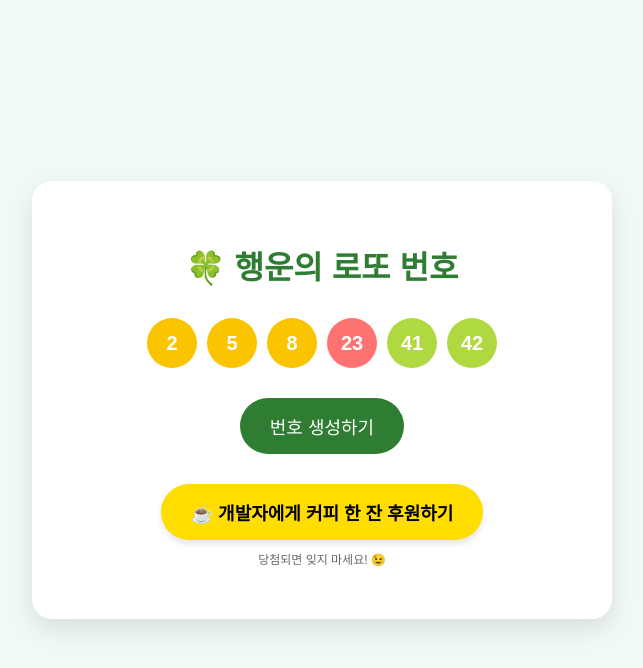
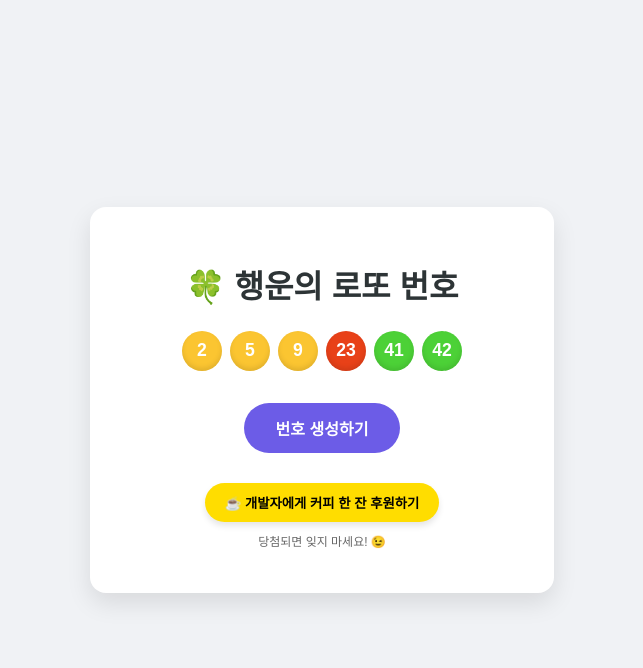
Before and after one commit to eungyogim04-eng/lotto-app, a website: page index.html in a window 1280 px wide. Both pictures are taken after a click on the button "번호 생성하기". Shown: the whole page, without its empty margins (318-961 px from the left). Drawn offline with Linux system fonts and the light colour scheme.

Commit message:
Update index.html

```diff
--- a/index.html
+++ b/index.html
@@ -5,74 +5,92 @@
     <meta name="viewport" content="width=device-width, initial-scale=1.0">
     <title>행운의 로또 번호 생성기</title>
     <style>
-        /* 웹사이트의 스타일(디자인)을 정의하는 CSS 영역입니다 */
         body {
-            font-family: 'Malgun Gothic', sans-serif;
-            background-color: #f0f9f4; /* 부드러운 초록색 배경 */
+            font-family: 'Apple SD Gothic Neo', 'Noto Sans KR', sans-serif;
+            background-color: #f0f2f5;
             display: flex;
-            flex-direction: column;
+            justify-content: center;
             align-items: center;
-            justify-content: center;
-            height: 100vh;
+            min-height: 100vh;
             margin: 0;
         }
         .container {
-            background-color: white;
-            padding: 40px;
-            border-radius: 20px;
+            background-color: #ffffff;
+            padding: 2rem;
+            border-radius: 1rem;
             box-shadow: 0 10px 25px rgba(0,0,0,0.1);
             text-align: center;
+            max-width: 400px;
             width: 90%;
-            max-width: 500px;
         }
         h1 {
-            color: #2e7d32;
-            margin-bottom: 30px;
+            color: #2d3436;
+            margin-bottom: 1.5rem;
         }
         .numbers-container {
             display: flex;
             justify-content: center;
-            gap: 10px;
-            margin-bottom: 30px;
+            gap: 0.5rem;
+            margin-bottom: 2rem;
             flex-wrap: wrap;
         }
         .ball {
-            width: 50px;
-            height: 50px;
-            background-color: #e0e0e0;
+            width: 40px;
+            height: 40px;
+            background-color: #dfe6e9;
             border-radius: 50%;
             display: flex;
+            justify-content: center;
             align-items: center;
-            justify-content: center;
             font-weight: bold;
-            font-size: 20px;
-            color: #333;
-            transition: transform 0.2s;
+            color: #2d3436;
+            font-size: 1.1rem;
+            box-shadow: inset 0 -3px 5px rgba(0,0,0,0.1);
         }
-        /* 번호 대역별 색상 지정 */
-        .ball.y1-10 { background-color: #fbc400; color: white; }
-        .ball.y11-20 { background-color: #69c8f2; color: white; }
-        .ball.y21-30 { background-color: #ff7272; color: white; }
-        .ball.y31-40 { background-color: #aaaaaa; color: white; }
-        .ball.y41-45 { background-color: #b0d840; color: white; }
+        /* 공 색상 - 실제 로또 색상 적용 */
+        .ball.yellow { background-color: #fbc531; color: #fff; } /* 1-10 */
+        .ball.blue { background-color: #0984e3; color: #fff; }   /* 11-20 */
+        .ball.red { background-color: #e84118; color: #fff; }    /* 21-30 */
+        .ball.gray { background-color: #7f8c8d; color: #fff; }   /* 31-40 */
+        .ball.green { background-color: #4cd137; color: #fff; }  /* 41-45 */
 
-        button {
-            background-color: #2e7d32;
+        .generate-btn {
+            background-color: #6c5ce7;
             color: white;
             border: none;
-            padding: 15px 30px;
-            font-size: 18px;
-            border-radius: 50px;
+            padding: 0.8rem 2rem;
+            font-size: 1rem;
+            border-radius: 2rem;
             cursor: pointer;
-            transition: background-color 0.3s;
+            transition: transform 0.1s, background-color 0.2s;
+            font-weight: bold;
         }
-        button:hover {
-            background-color: #1b5e20;
+        .generate-btn:hover {
+            background-color: #5f3dc4;
+        }
+        .generate-btn:active {
+            transform: scale(0.98);
+        }
+
+        /* 후원 버튼 스타일 */
+        .coffee-btn {
+            background-color: #FFDD00;
+            color: #000000;
+            font-weight: bold;
+            box-shadow: 0 4px 6px rgba(0,0,0,0.1);
+            padding: 10px 20px;
+            border: none;
+            border-radius: 2rem;
+            cursor: pointer;
+            font-family: sans-serif;
+            transition: transform 0.1s;
+        }
+        .coffee-btn:active {
+            transform: scale(0.98);
         }
     </style>
 </head>
 <body>
-
     <div class="container">
         <h1>🍀 행운의 로또 번호</h1>
         <div class="numbers-container" id="result">
@@ -83,10 +101,11 @@
             <div class="ball">?</div>
             <div class="ball">?</div>
         </div>
-        <button onclick="generateNumbers()">번호 생성하기</button>
+        <button class="generate-btn" onclick="generateNumbers()">번호 생성하기</button>
+
         <div style="margin-top: 30px;">
-    <a href="buymeacoffee.com/eungyo" target="_blank" style="text-decoration: none;">
-        <button style="background-color: #FFDD00; color: #000000; font-weight: bold; box-shadow: 0 4px 6px rgba(0,0,0,0.1);">
+            <a href="https://www.buymeacoffee.com/eungyo" target="_blank" style="text-decoration: none;">
+                <button class="coffee-btn">
                     ☕ 개발자에게 커피 한 잔 후원하기
                 </button>
             </a>
@@ -97,47 +116,31 @@
         </div>
 
     <script>
-        // 웹사이트의 동작(로직)을 정의하는 JavaScript 영역입니다
-
         function generateNumbers() {
-            // 1. 1부터 45까지의 숫자를 담은 배열 생성
-            const numbers = [];
-            for (let i = 1; i <= 45; i++) {
-                numbers.push(i);
+            const numbers = new Set();
+            while(numbers.size < 6) {
+                numbers.add(Math.floor(Math.random() * 45) + 1);
             }
 
-            // 2. 무작위로 섞어서 6개 뽑기 (피셔-예이츠 셔플 알고리즘의 단순화)
-            const result = [];
-            for (let i = 0; i < 6; i++) {
-                const randomIndex = Math.floor(Math.random() * numbers.length);
-                const selectedNumber = numbers.splice(randomIndex, 1)[0];
-                result.push(selectedNumber);
-            }
+            const sortedNumbers = Array.from(numbers).sort((a, b) => a - b);
+            const resultDiv = document.getElementById('result');
+            resultDiv.innerHTML = '';
 
-            // 3. 보기 좋게 오름차순 정렬
-            result.sort((a, b) => a - b);
+            sortedNumbers.forEach(num => {
+                const ball = document.createElement('div');
+                ball.className = 'ball';
+                ball.textContent = num;
 
-            // 4. 화면에 표시하기
-            const container = document.getElementById('result');
-            container.innerHTML = ''; // 기존 번호 지우기
+                // 번호별 색상 적용
+                if(num <= 10) ball.classList.add('yellow');
+                else if(num <= 20) ball.classList.add('blue');
+                else if(num <= 30) ball.classList.add('red');
+                else if(num <= 40) ball.classList.add('gray');
+                else ball.classList.add('green');
 
-            result.forEach(num => {
-                const ball = document.createElement('div');
-                ball.className = 'ball ' + getColorClass(num);
-                ball.innerText = num;
-                container.appendChild(ball);
+                resultDiv.appendChild(ball);
             });
-        }
-
-        // 번호에 따라 공의 색상을 결정하는 함수
-        function getColorClass(num) {
-            if (num <= 10) return 'y1-10';
-            else if (num <= 20) return 'y11-20';
-            else if (num <= 30) return 'y21-30';
-            else if (num <= 40) return 'y31-40';
-            else return 'y41-45';
         }
     </script>
 </body>
-
 </html>
```
Lines whose indentation alone changed are shown as unchanged.
